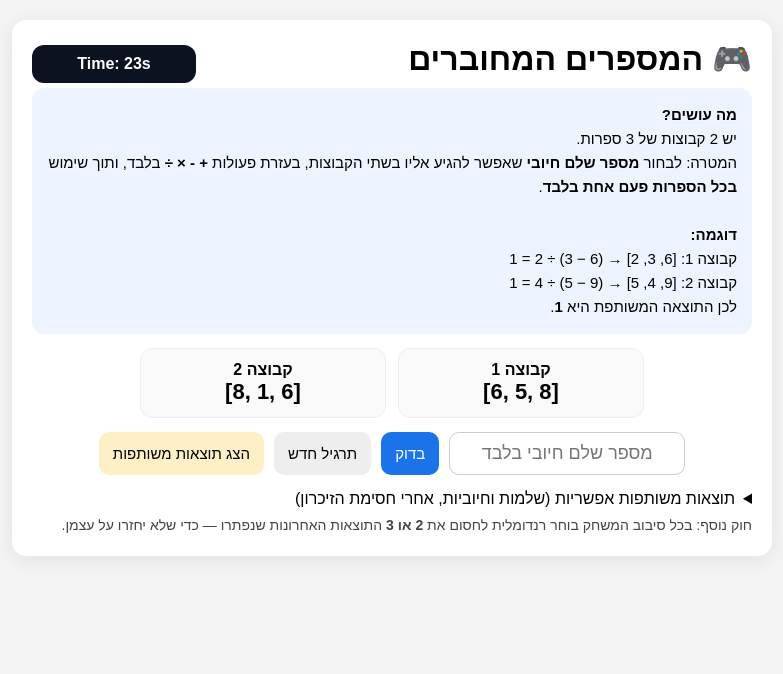
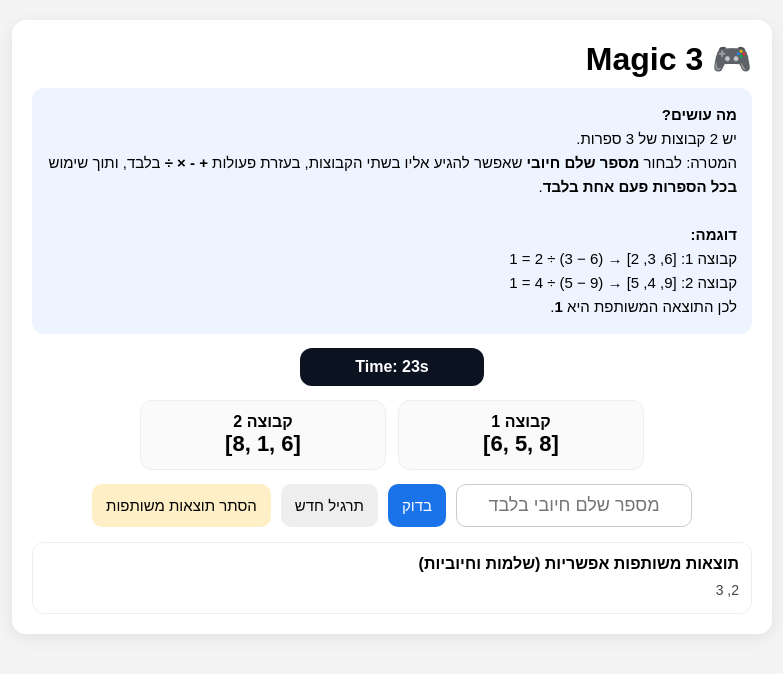
Before and after one commit to avshi/math-game, a plain HTML site: page index.html in a window 1280 px wide. Both pictures are taken after a click on the button "הצג תוצאות משותפות". Shown: the whole page, without its empty margins (248-1031 px from the left). Drawn offline with Linux system fonts and the light colour scheme.

Commit message:
Update index.html

```diff
--- a/index.html
+++ b/index.html
@@ -3,7 +3,7 @@
 <head>
 <meta charset="UTF-8" />
 <meta name="viewport" content="width=device-width, initial-scale=1"/>
-<title>המספרים המחוברים</title>
+<title>Magic 3</title>
 
 <style>
   body { font-family: Arial, sans-serif; background:#f4f4f4; margin:0; padding:0; }
@@ -11,6 +11,8 @@
   .card { background:white; border-radius: 14px; padding: 20px; box-shadow: 0 4px 18px rgba(0,0,0,.08); }
 
   h1 { margin: 0 0 10px; }
+
+  .topbar{ display:flex; justify-content:space-between; align-items:center; gap:10px; flex-wrap:wrap; }
 
   .instructions{
     background:#eef4ff;
@@ -21,10 +23,10 @@
     line-height:1.6;
   }
 
-  .topbar{ display:flex; justify-content:space-between; align-items:center; gap:10px; flex-wrap:wrap; }
+  /* Timer now sits above groups */
   .timer{
     background:#0b1220; color:white; padding:10px 12px; border-radius:12px;
-    text-align:center; font-weight:bold; min-width:140px; direction:ltr;
+    text-align:center; font-weight:bold; width: 160px; margin: 0 auto 14px; direction:ltr;
   }
   .timer.warn{ background:#8b0000; }
 
@@ -55,8 +57,17 @@
     text-align:left;
   }
 
-  details { margin-top: 10px; }
-  .small { font-size: 14px; color:#444; margin-top: 8px; line-height:1.4; }
+  /* Fixed common results panel */
+  .panel {
+    display:none;
+    margin-top: 12px;
+    background:#fff;
+    border:1px solid #eee;
+    border-radius:12px;
+    padding:12px;
+  }
+  .panel h3 { margin: 0 0 8px; font-size: 16px; }
+  .small { font-size: 14px; color:#444; line-height:1.4; }
 </style>
 </head>
 
@@ -65,8 +76,7 @@
   <div class="card">
 
     <div class="topbar">
-      <h1>🎮 המספרים המחוברים</h1>
-      <div class="timer" id="timerBox">Time: 30s</div>
+      <h1>🎮 Magic 3</h1>
     </div>
 
     <div class="instructions">
@@ -81,6 +91,9 @@
       קבוצה 2: [9, 4, 5] → (9 − 5) ÷ 4 = 1<br>
       לכן התוצאה המשותפת היא <b>1</b>.
     </div>
+
+    <!-- Timer moved here (right above groups) -->
+    <div class="timer" id="timerBox">Time: 30s</div>
 
     <div class="groups">
       <div class="g">
@@ -97,19 +110,16 @@
       <input id="target" inputmode="numeric" placeholder="מספר שלם חיובי בלבד">
       <button class="primary" onclick="checkTarget()">בדוק</button>
       <button class="secondary" onclick="newPuzzle()">תרגיל חדש</button>
-      <button class="warnBtn" onclick="toggleCommon()">הצג תוצאות משותפות</button>
+      <button class="warnBtn" id="toggleBtn" onclick="toggleCommon()">הצג תוצאות משותפות</button>
     </div>
 
     <div class="msg" id="msg"></div>
     <div class="proof" id="proof" style="display:none;"></div>
 
-    <details id="commonBox" style="display:none;">
-      <summary>תוצאות משותפות אפשריות (שלמות וחיוביות, אחרי חסימת הזיכרון)</summary>
+    <!-- Fixed panel that actually opens/closes -->
+    <div class="panel" id="commonPanel">
+      <h3>תוצאות משותפות אפשריות (שלמות וחיוביות)</h3>
       <div class="small" id="commonList"></div>
-    </details>
-
-    <div class="small">
-      חוק נוסף: בכל סיבוב המשחק בוחר רנדומלית לחסום את <b>2 או 3</b> התוצאות האחרונות שנפתרו — כדי שלא יחזרו על עצמן.
     </div>
 
   </div>
@@ -117,7 +127,7 @@
 
 <script>
   // =======================
-  //  צלילים מצחיקים 🎵
+  //  Funny sounds 🎵
   // =======================
   function playFunnySound(type) {
     const AudioCtx = window.AudioContext || window.webkitAudioContext;
@@ -154,7 +164,7 @@
   }
 
   // =======================
-  //  טיימר ⏱️
+  //  Timer ⏱️
   // =======================
   const ROUND_SECONDS = 30;
   let timeLeft = ROUND_SECONDS;
@@ -195,7 +205,7 @@
   }
 
   // =======================
-  //  חישוב מדויק בשברים
+  //  Exact fraction math
   // =======================
   function gcd(a,b){ a=Math.abs(a); b=Math.abs(b); while(b){ [a,b]=[b,a%b]; } return a||1; }
   function frac(n,d){
@@ -209,7 +219,7 @@
   function mul(a,b){ return frac(a.n*b.n, a.d*b.d); }
   function div(a,b){ if(b.n === 0) return null; return frac(a.n*b.d, a.d*b.n); }
 
-  // רק מספר שלם חיובי
+  // Only positive integers
   function parseTarget(){
     const s = (document.getElementById("target").value || "").trim();
     const v = Number(s);
@@ -272,8 +282,8 @@
   let map1 = new Map();
   let map2 = new Map();
 
-  // זיכרון תוצאות אחרונות (עד 3)
-  let lastSolvedHistory = [];  // לדוגמה: [5,7,2] (האחרונה ראשונה)
+  // Remember last 3 solved targets (newest first)
+  let lastSolvedHistory = [];
 
   function setMessage(text, ok){
     const el = document.getElementById("msg");
@@ -281,8 +291,13 @@
     el.className = "msg " + (ok ? "ok" : "bad");
   }
 
+  function updateCommonPanel(list){
+    const el = document.getElementById("commonList");
+    el.textContent = list.length ? list.join(", ") : "אין תוצאות אפשריות (אחרי הסינון).";
+  }
+
   function newPuzzle(){
-    // בכל סיבוב: חוסמים רנדומלית 2 או 3 תוצאות אחרונות
+    // Randomly avoid 2 or 3 last solved targets
     const avoidCount = (Math.random() < 0.5) ? 2 : 3;
     const avoidSet = new Set(lastSolvedHistory.slice(0, avoidCount));
 
@@ -301,7 +316,6 @@
         continue;
       }
 
-      // מסירים תוצאות "אסורות" מהזיכרון
       const filtered = common.filter(x => !avoidSet.has(x));
       if(filtered.length === 0){
         tries++;
@@ -310,9 +324,7 @@
       }
 
       filtered.sort((a,b)=>a-b);
-      document.getElementById("commonList").textContent =
-        filtered.join(", ");
-
+      updateCommonPanel(filtered);
       break;
     }
 
@@ -352,7 +364,7 @@
         `Group 1: ${map1.get(t)} = ${t}\n` +
         `Group 2: ${map2.get(t)} = ${t}`;
 
-      // עדכון היסטוריה: שומרים עד 3 אחרונות
+      // Update history (keep 3)
       lastSolvedHistory.unshift(t);
       lastSolvedHistory = lastSolvedHistory.slice(0, 3);
 
@@ -366,12 +378,16 @@
     }
   }
 
+  // ✅ Fixed: button now toggles a real panel + changes button text
   function toggleCommon(){
-    const box = document.getElementById("commonBox");
-    box.style.display = (box.style.display === "none") ? "block" : "none";
+    const panel = document.getElementById("commonPanel");
+    const btn = document.getElementById("toggleBtn");
+    const isOpen = panel.style.display === "block";
+    panel.style.display = isOpen ? "none" : "block";
+    btn.textContent = isOpen ? "הצג תוצאות משותפות" : "הסתר תוצאות משותפות";
   }
 
-  // Enter = בדוק
+  // Enter = check
   document.addEventListener("keydown", (e) => {
     if (e.key === "Enter") checkTarget();
   });
```
